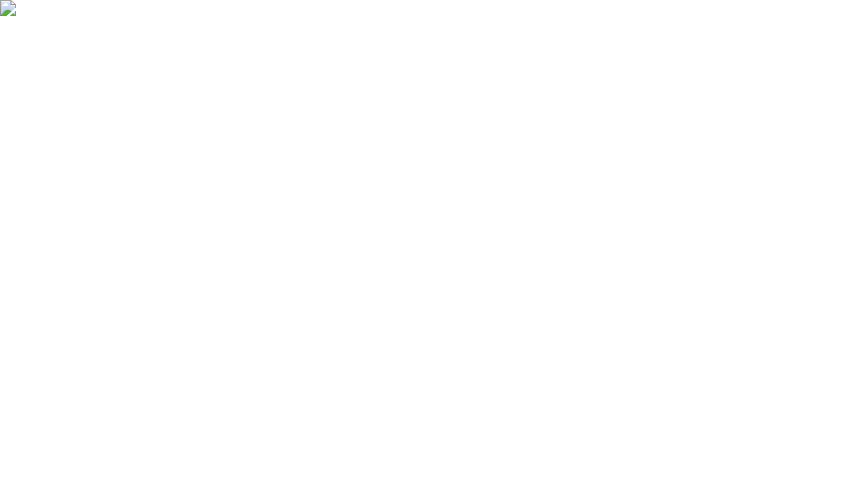
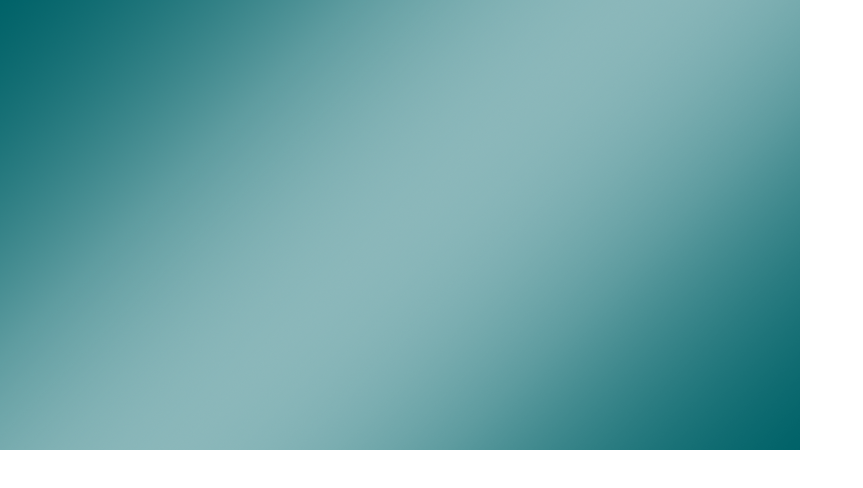
Before and after one commit to s1gmoyd/hsrlmidseasoncup, a plain HTML site: page statics/Webcam Border.html in a window 1280 px wide. Shown: the whole page, without its empty margins (0-863 px from the left). Drawn offline with Linux system fonts and the light colour scheme.

Commit message:
webcam border fix

```diff
--- a/statics/Webcam Border.html
+++ b/statics/Webcam Border.html
@@ -6,6 +6,6 @@
 </style>
 </head>
 <body>
-<img src="Webcam Border.html">
+<img src="Webcam Border.png">
 </body>
 </html>
```
